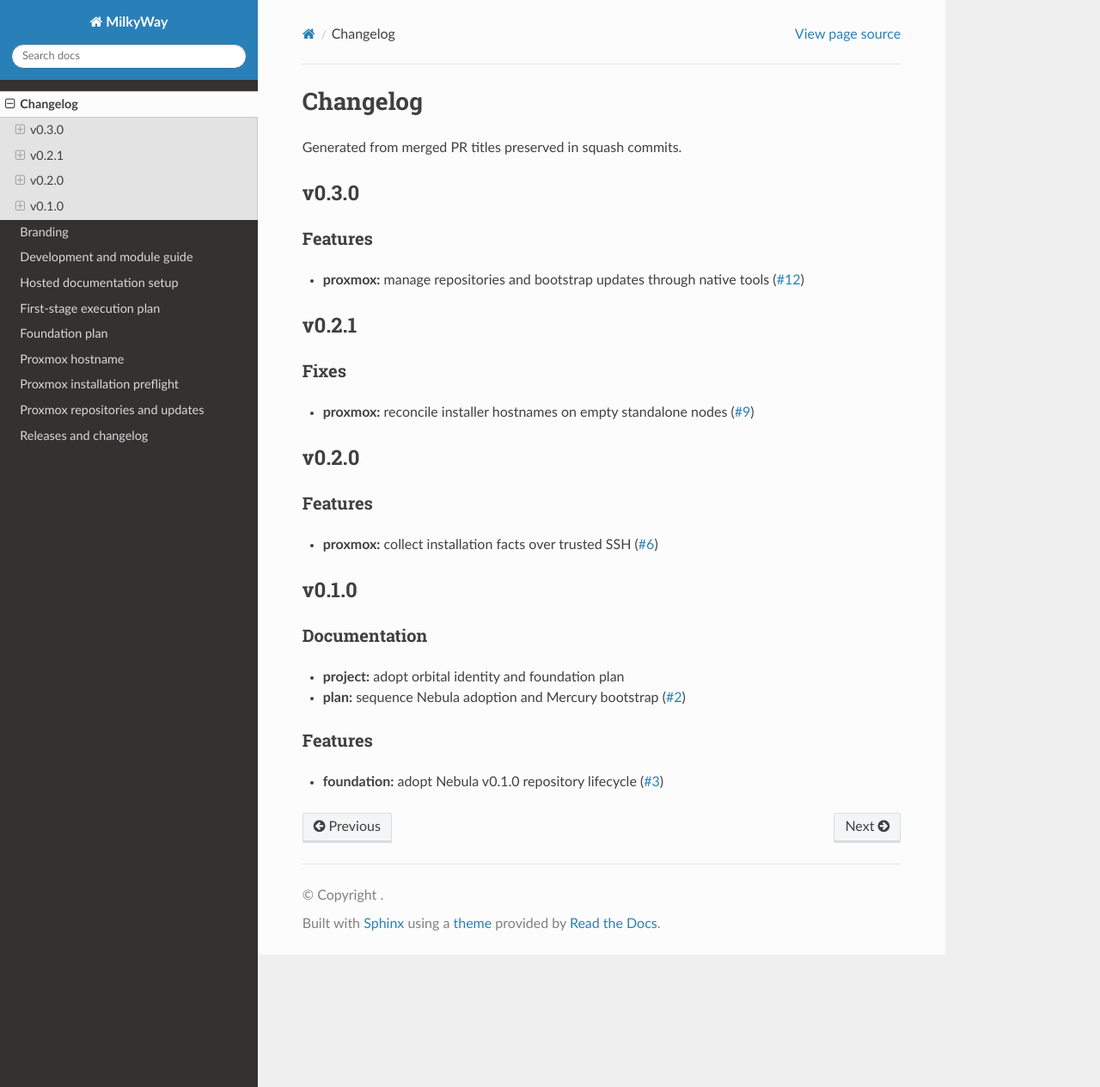
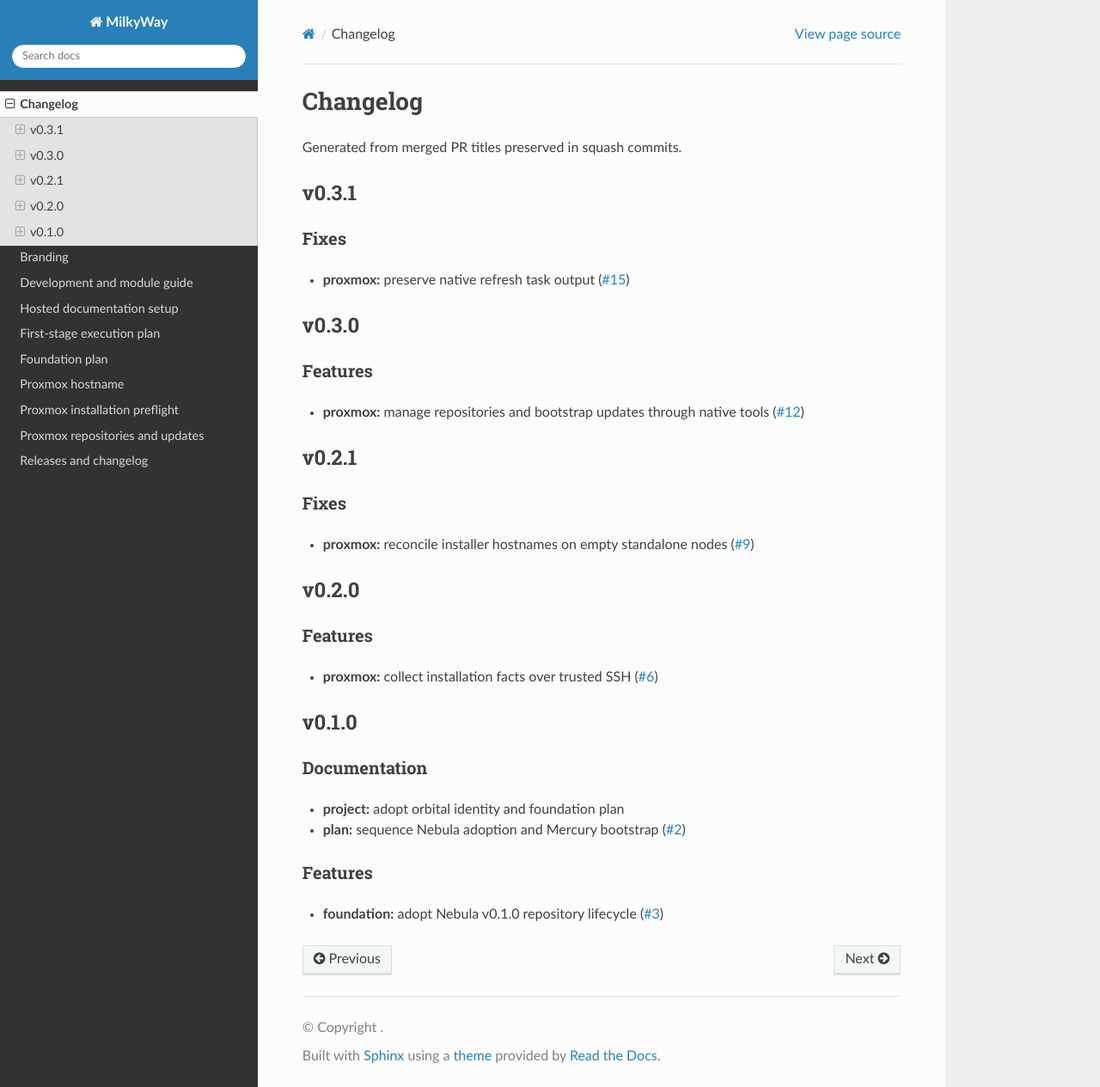
Before and after one commit to CafofoLabs/milkyway, a Sphinx documentation site: the page built from docs/CHANGELOG.md, in a window 1280 px wide and 1265 px high. Shown: the whole window at 86% size. Built offline with Sphinx 7.4.7 and the Read the Docs theme 3.1.0, drawn with Linux system fonts in a browser that asks for light colours; the version number could not be read and is left out.

Commit message:
chore(release): v0.3.1 (#16)

```diff
--- a/docs/CHANGELOG.md
+++ b/docs/CHANGELOG.md
@@ -2,6 +2,10 @@
 
 Generated from merged PR titles preserved in squash commits.
 
+## v0.3.1
+
+### Fixes
+- **proxmox:** preserve native refresh task output ([#15](https://github.com/CafofoLabs/milkyway/pull/15))
 ## v0.3.0
 
 ### Features
```
Also changed, not shown: 1 other file.
